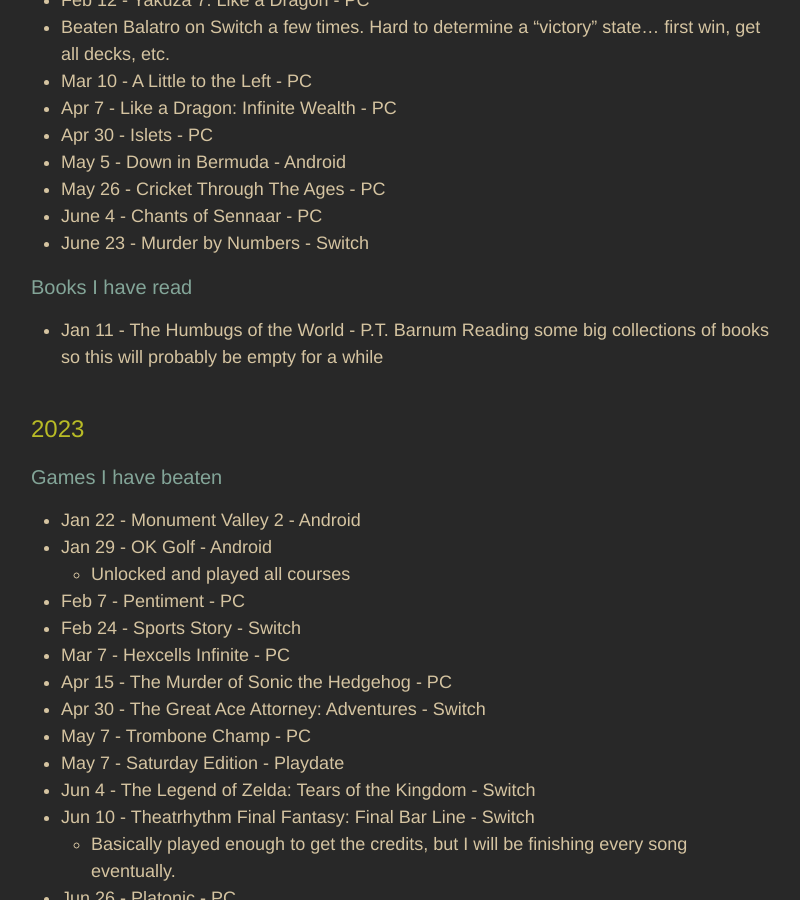
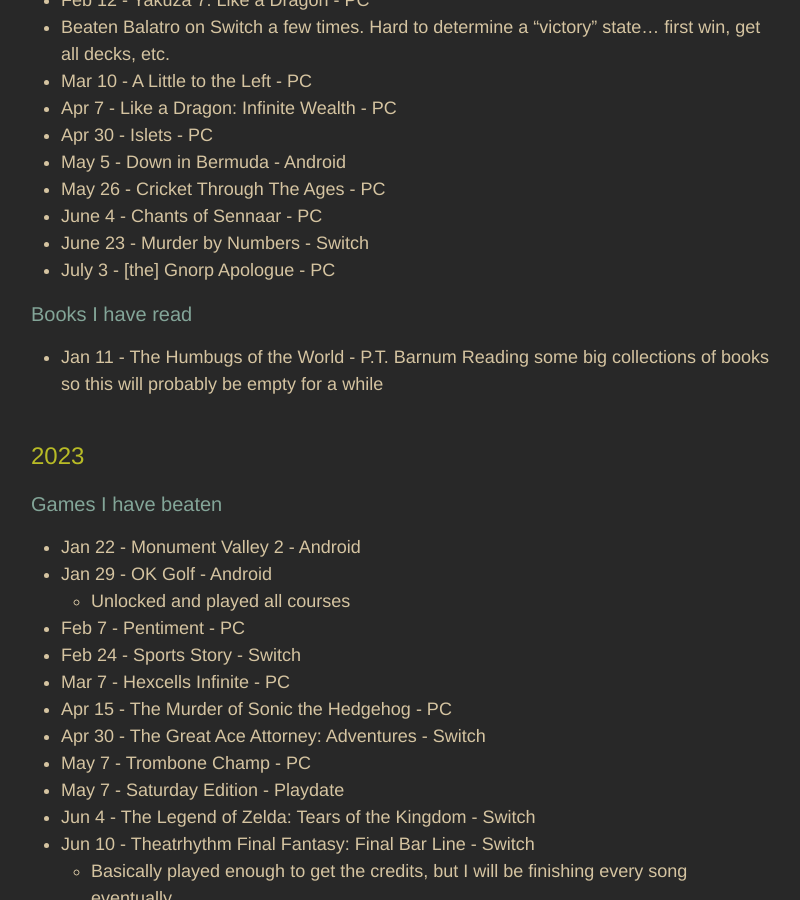
Before and after one commit to adkinsrs/sadkins_site, a Jekyll site: the page built from misc.md, in a window 1280 px wide and 900 px high, scrolled down 653 px. Shown: the whole window, without its empty margins (239-1039 px from the left). Built offline with Jekyll 4.4.1, drawn with Linux system fonts in a browser that asks for light colours.

Commit message:
beat a game

```diff
--- a/misc.md
+++ b/misc.md
@@ -30,6 +30,7 @@
 * May 26 - Cricket Through The Ages - PC
 * June 4 - Chants of Sennaar - PC
 * June 23 - Murder by Numbers - Switch
+* July 3 - [the] Gnorp Apologue - PC
 
 ### Books I have read
 
```
